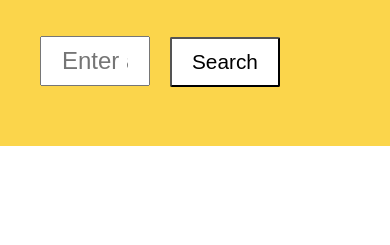
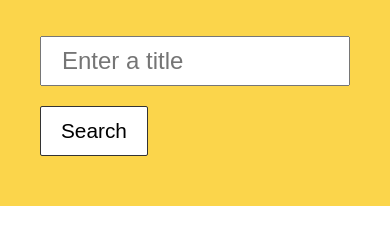
Before and after one commit to fivetwelve/book-search, a React app: page / in a window 390 px wide. Shown: the part 117-362 px from the top of the page. Built offline with nearby package versions, Linux system fonts and the light colour scheme.

Commit message:
Minor improvements to input and buttons' mobile properties. Updated MD file.

```diff
--- a/src/components/app.js
+++ b/src/components/app.js
@@ -60,7 +60,7 @@ const App = () => {
           </a>
         </span>
 
-        <div className="search-input container">
+        <div className="search-input-container">
           <label htmlFor="bookName">
             <span className="sr-only">Enter a title</span>
             <input
--- a/src/styles/app.scss
+++ b/src/styles/app.scss
@@ -7,6 +7,24 @@ $breakpoint-desktop: 1024px;
   padding: 40px;
   a {
     color: #000;
+  }
+}
+.search-input-container {
+  display: flex;
+  flex-direction: column;
+  width: 100%;
+  padding-top: 40px;
+  input {
+    width: 100%;
+  }
+  @media (min-width: $breakpoint-tablet) {
+    display: block;
+    // flex-direction: row;
+    input {
+      margin-right: 20px;
+      // width: 100%;
+      width: calc(100% - 200px);
+    }
   }
 }
 
--- a/src/styles/global.scss
+++ b/src/styles/global.scss
@@ -109,10 +109,9 @@ h4 {
 input {
   font-size: 1.5rem;
   padding: 0 20px;
-  margin: 40px 20px 20px 0;
+  margin: 0 20px 20px 0;
 
   height: 50px;
-  width: calc(100% - 200px);
   // outline: 1px solid #ccc;
 }
 
@@ -123,10 +122,12 @@ button {
   padding: 0 20px;
   background-color: #fff;
   margin-bottom: 10px;
+  border: 1px solid #333;
   &:hover,
   &.selected {
     background-color: rgb(1, 80, 155);
     color: #fff;
+    cursor: pointer;
   }
   transition-property: all;
   transition-duration: 0.2s;
```
Also changed, not shown: Answers to technical questions.md (+24 -9 lines).
